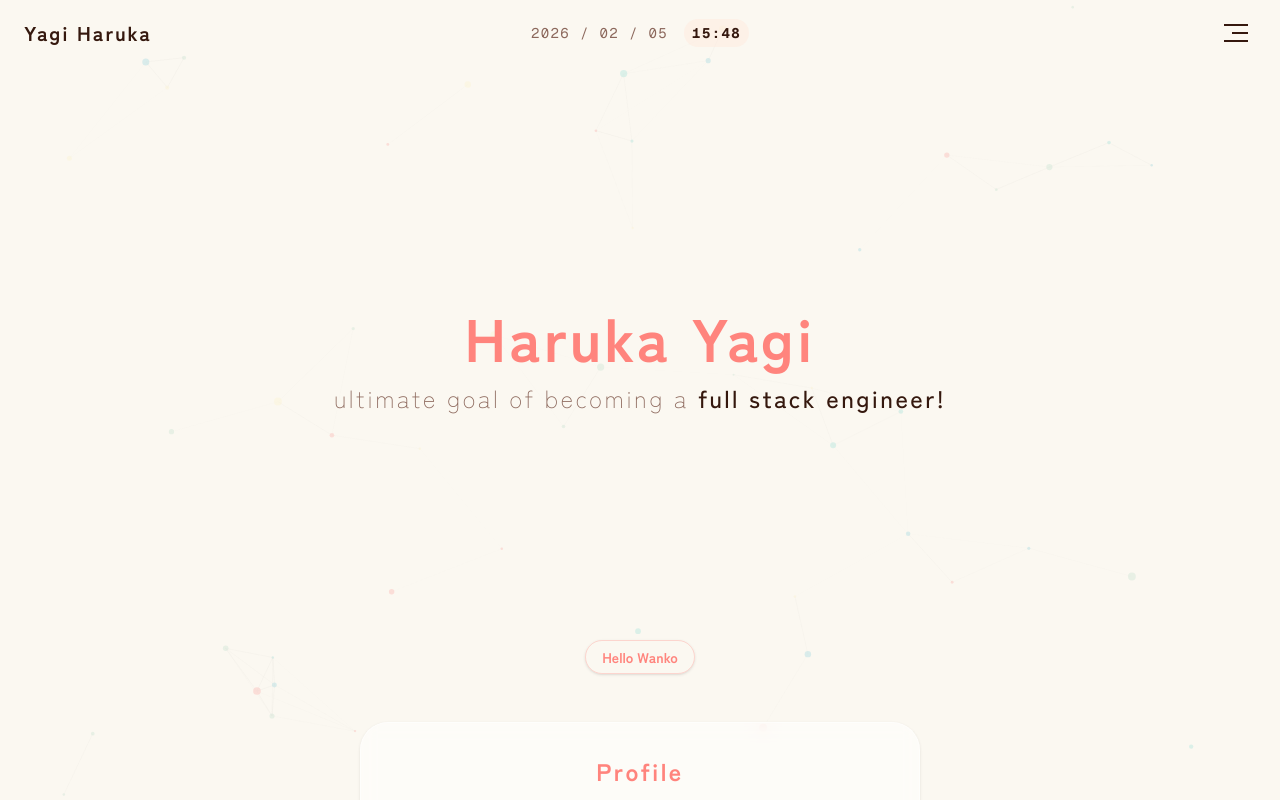
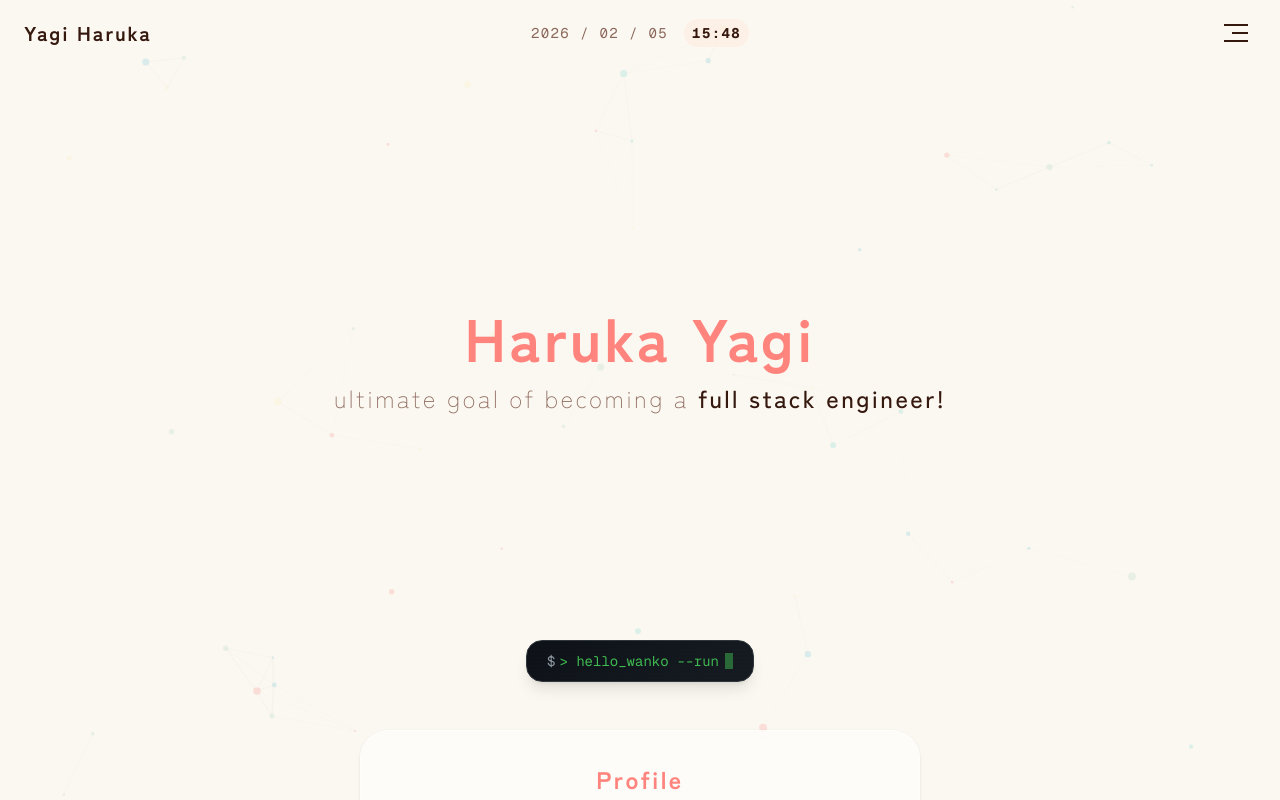
Before and after one commit to haruka-pon/PortfolioVer2.0, a Next.js app: page / in a window 1280 px wide. Shown: the top 800 px of the page. Built offline with nearby package versions, Linux system fonts and the light colour scheme.

Commit message:
feat: プロフィール情報を表示する新しいProfileSectionコンポーネントを追加しました

```diff
--- a/src/components/sections/profile.tsx
+++ b/src/components/sections/profile.tsx
@@ -1,6 +1,6 @@
 "use client";
 
-import { useState } from "react";
+import { useState, useEffect } from "react";
 import { motion, AnimatePresence } from "framer-motion";
 import { User, Calendar, MapPin, Gamepad2 } from "lucide-react";
 
@@ -11,8 +11,28 @@ const PROFILE_ITEMS = [
     { label: "Hobby", value: "ジム, ゲーム, サウナ, イラスト(お粗末)", icon: Gamepad2 },
 ];
 
+const TERMINAL_TEXT = '> hello_wanko --run';
+
 export function ProfileSection() {
     const [isWankoVisible, setIsWankoVisible] = useState(false);
+    const [displayedText, setDisplayedText] = useState("");
+    const [isTypingDone, setIsTypingDone] = useState(false);
+
+    useEffect(() => {
+        let i = 0;
+        setDisplayedText("");
+        setIsTypingDone(false);
+        const interval = setInterval(() => {
+            if (i < TERMINAL_TEXT.length) {
+                setDisplayedText(TERMINAL_TEXT.slice(0, i + 1));
+                i++;
+            } else {
+                setIsTypingDone(true);
+                clearInterval(interval);
+            }
+        }, 80);
+        return () => clearInterval(interval);
+    }, []);
 
     const handleWankoClick = () => {
         if (isWankoVisible) return;
@@ -33,12 +53,46 @@ export function ProfileSection() {
                     <div className="flex justify-center gap-4">
                         <button
                             onClick={handleWankoClick}
-                            className="text-sm font-bold text-primary border border-primary/30 px-4 py-1.5 rounded-full hover:bg-primary hover:text-white transition-all duration-300 shadow-sm"
+                            className="group relative font-mono text-sm px-5 py-2.5 rounded-lg transition-all duration-300 shadow-lg hover:shadow-green-500/20 hover:scale-105 active:scale-95"
+                            style={{
+                                background: 'linear-gradient(145deg, #0d1117, #161b22)',
+                                border: '1px solid #30363d',
+                                color: '#3fb950',
+                            }}
                         >
-                            Hello Wanko
+                            {/* Scanline overlay */}
+                            <span
+                                className="absolute inset-0 rounded-lg pointer-events-none opacity-10"
+                                style={{
+                                    background: 'repeating-linear-gradient(0deg, transparent, transparent 2px, rgba(63,185,80,0.05) 2px, rgba(63,185,80,0.05) 4px)',
+                                }}
+                            />
+                            {/* Terminal content */}
+                            <span className="relative flex items-center gap-1">
+                                <span style={{ color: '#8b949e' }}>$</span>
+                                <span>{displayedText}</span>
+                                <span
+                                    className={isTypingDone ? 'animate-pulse' : ''}
+                                    style={{
+                                        display: 'inline-block',
+                                        width: '8px',
+                                        height: '16px',
+                                        backgroundColor: '#3fb950',
+                                        marginLeft: '2px',
+                                        animation: isTypingDone ? undefined : 'none',
+                                        opacity: isTypingDone ? undefined : 1,
+                                    }}
+                                />
+                            </span>
+                            {/* Glow on hover */}
+                            <span
+                                className="absolute inset-0 rounded-lg opacity-0 group-hover:opacity-100 transition-opacity duration-300 pointer-events-none"
+                                style={{
+                                    boxShadow: '0 0 15px rgba(63,185,80,0.15), inset 0 0 15px rgba(63,185,80,0.05)',
+                                }}
+                            />
                         </button>
                     </div>
-                    {/* Old text removed as requested */}
                 </div>
 
                 <div className="bg-white/50 dark:bg-black/20 backdrop-blur-sm rounded-3xl p-8 shadow-sm border border-white/50">
```
